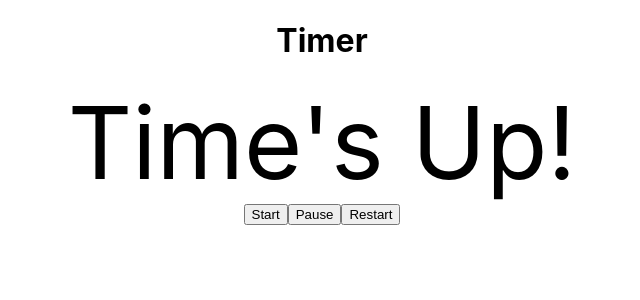
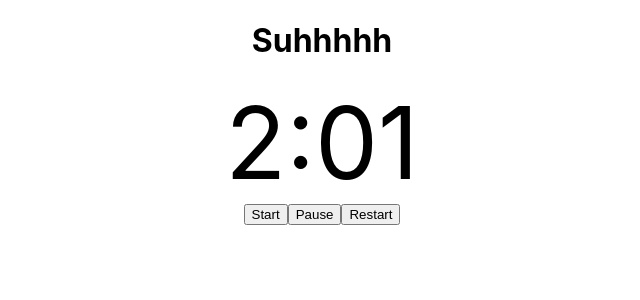
Before and after one commit to ntn9995/effing-math-2, a React (Create React App) app: page / in a window 1280 px wide. Shown: the top 300 px of the page, without its empty margins (318-958 px from the left). Built offline with nearby package versions, Linux system fonts and the light colour scheme.

Commit message:
fix milisec countdown & time formatting

```diff
--- a/src/App.js
+++ b/src/App.js
@@ -4,12 +4,9 @@ import './App.css';
 
 function App() {
 
-  let t = new Date();
-  t.setSeconds(t.getSeconds() + 7);
-
   return (
     <div className="App">
-      <Timer expiryTimestamp={t} onExpire/>
+      <Timer title="Suhhhhh" duration={7}/>
     </div>
   );
 }
--- a/src/components/Timer.js
+++ b/src/components/Timer.js
@@ -1,9 +1,15 @@
 import React, {useState} from 'react';
 import useTimer from '../hooks/useTimer'
 
-export default function Timer({expiryTimestamp}) {
+export default function Timer(props) {
 
     const [expired, setExpired] = useState(false);
+
+    const {title, duration, secPrecision, msPrecision} = props;
+
+    let t = new Date();
+    t.setSeconds(t.getSeconds() + duration);
+    const expiryTimestamp = t;
 
     const {
         miliSecs,
@@ -13,15 +19,26 @@ export default function Timer({expiryTimestamp}) {
         restart
     } = useTimer({expiryTimestamp, onExpire:() => setExpired(true)});
 
+    const formatTime = (time, precision=2) => {
+        if (precision === 1){
+            return time.toString();
+        }
+
+        if (time < 10){
+            return `0${time}`;
+        }
+        return time.toString();
+    }
+
     const display = expired ?
         <div>Time's Up!</div> :
         (
-            <div><span>{secs}</span>:<span>{miliSecs}</span></div>
+            <div><span>{formatTime(secs, 1)}</span>:<span>{formatTime(miliSecs)}</span></div>
         );
 
     return (
         <div>
-            <h1>Timer</h1>
+            <h1>{title || 'Timer'}</h1>
             <div style={{fontSize: '100px'}}>
                 {display}
             </div>
@@ -30,7 +47,7 @@ export default function Timer({expiryTimestamp}) {
             <button onClick={() => {
                 setExpired(false);
                 let t = new Date();
-                t.setSeconds(t.getSeconds() + 7);
+                t.setSeconds(t.getSeconds() + duration);
                 restart(t);
             }}>Restart</button>
         </div>
--- a/src/hooks/useTimer.js
+++ b/src/hooks/useTimer.js
@@ -43,6 +43,9 @@ export default function useTimer(settings) {
             clearInterval(intervalRef.current);
             intervalRef.current = undefined;
         }
+        setCount(0);
+        setSecs(0);
+        setMicrosecs(0);
     }
 
     function resume() {
@@ -59,7 +62,6 @@ export default function useTimer(settings) {
     function setDuration() {
         let now = new Date().getTime();
         let dist = Math.round((expiryTimestamp - now) / 10);
-        console.log(dist);
 
         let secs = Math.round(dist / (100));
         let microSecs = dist % 100;
```
